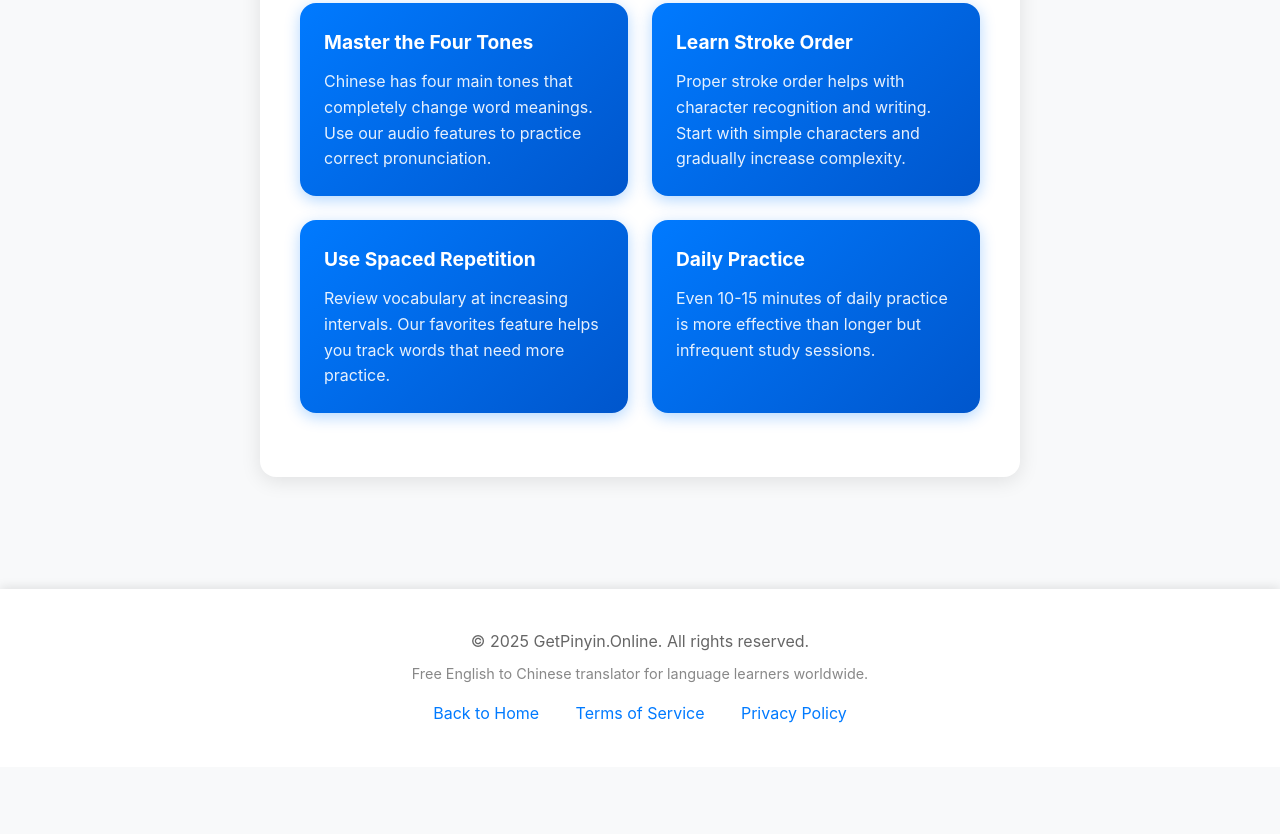
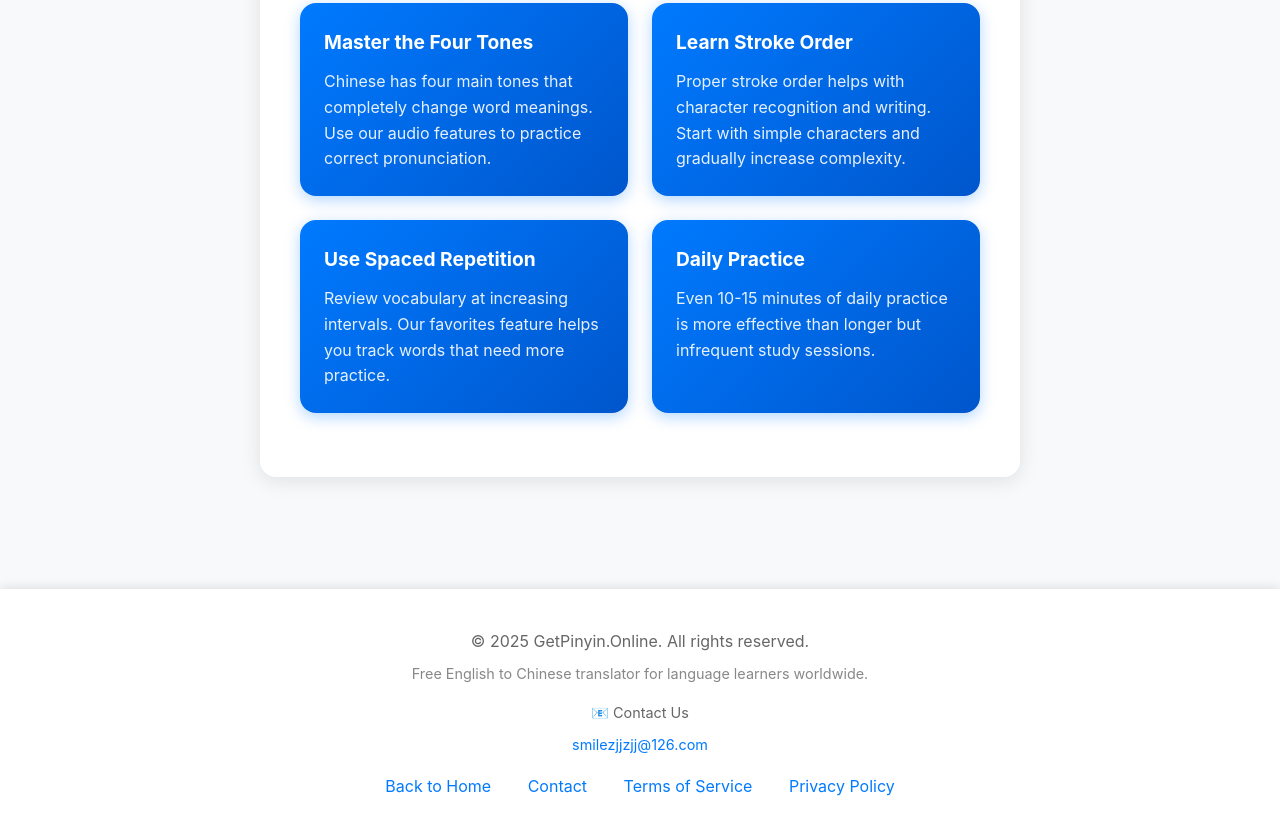
Before and after one commit to smilezjjzjj/getpinyin.online, a plain HTML site: page about.html in a window 1280 px wide. Shown: the part 3006-3840 px from the top of the page. Before the commit the page ends 3773 px from the top, so only its background shows below. Drawn offline with Linux system fonts and the light colour scheme.

Commit message:
Update about.html

```diff
--- a/about.html
+++ b/about.html
@@ -362,10 +362,18 @@
   <footer class="footer">
     <p>&copy; 2025 GetPinyin.Online. All rights reserved.</p>
     <p style="color: #888; font-size: 0.9rem; margin-bottom: 16px;">Free English to Chinese translator for language learners worldwide.</p>
+
+    <!-- Contact Information -->
+    <div style="margin-bottom: 16px;">
+      <p style="color: #666; font-size: 0.9rem; margin-bottom: 8px;">📧 Contact Us</p>
+      <a href="mailto:smilezjjzjj@126.com" style="color: #007aff; text-decoration: none; font-size: 0.9rem;">smilezjjzjj@126.com</a>
+    </div>
+
     <div class="footer-links">
       <a href="index.html">Back to Home</a>
-      <a href="#" onclick="alert('Please check Terms of Service via homepage footer links')">Terms of Service</a>
-      <a href="#" onclick="alert('Please check Privacy Policy via homepage footer links')">Privacy Policy</a>
+      <a href="mailto:smilezjjzjj@126.com">Contact</a>
+      <a href="#" onclick="alert('Please visit the homepage to view Terms of Service')">Terms of Service</a>
+      <a href="#" onclick="alert('Please visit the homepage to view Privacy Policy')">Privacy Policy</a>
     </div>
   </footer>
 </body>
```
